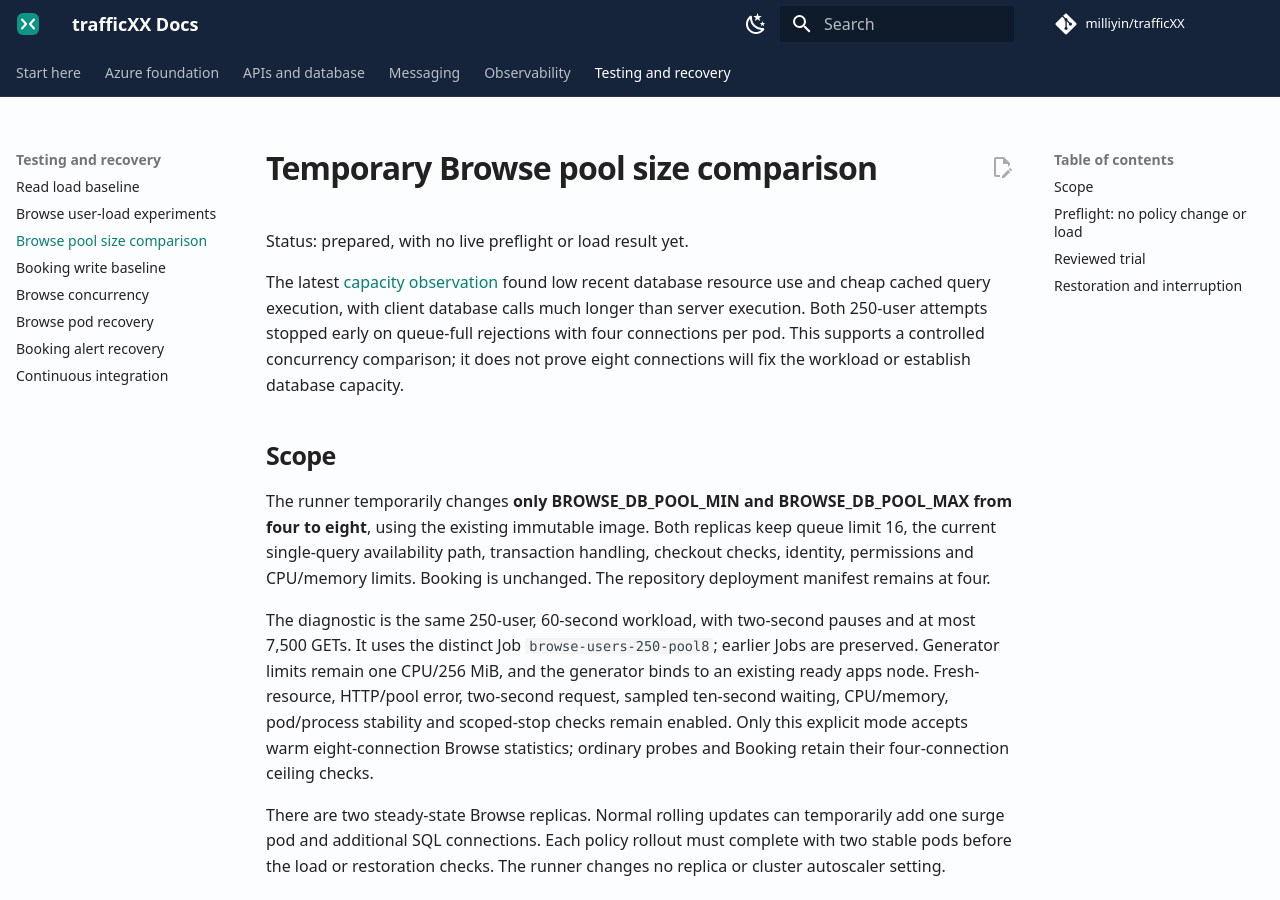
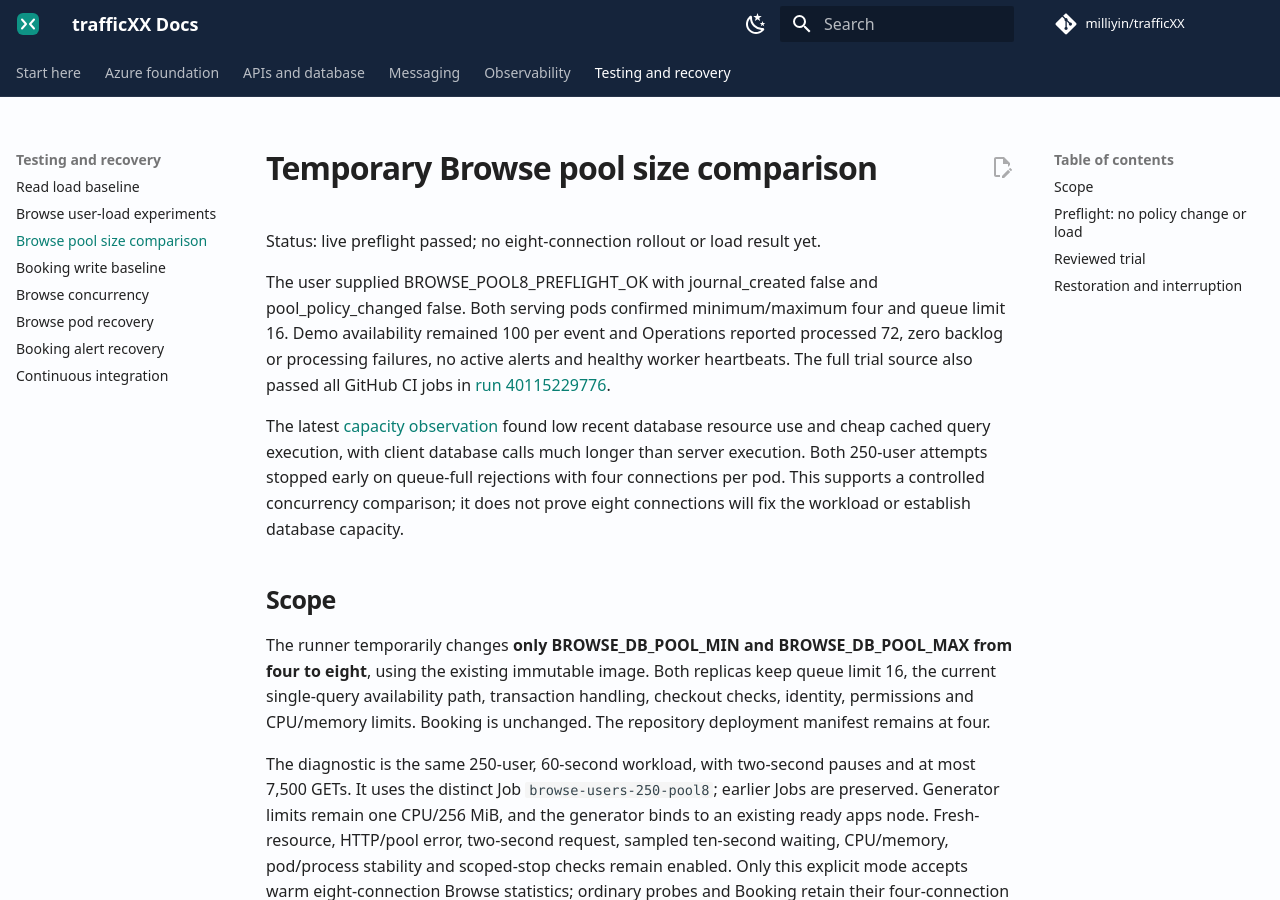
Before and after one commit to milliyin/trafficXX, an MkDocs documentation site: the page built from docs/browse-pool-size-comparison.md, in a window 1280 px wide and 900 px high. Built offline with MkDocs 1.6.1 and Material for MkDocs 9.7.7, drawn with Linux system fonts in a browser that asks for light colours; comment, search, counter and statistics services are not loaded.

Commit message:
Record successful live pool-eight trial preflight

```diff
--- a/docs/browse-pool-size-comparison.md
+++ b/docs/browse-pool-size-comparison.md
@@ -1,6 +1,13 @@
 # Temporary Browse pool size comparison
 
-Status: prepared, with no live preflight or load result yet.
+Status: live preflight passed; no eight-connection rollout or load result yet.
+
+The user supplied BROWSE_POOL8_PREFLIGHT_OK with journal_created false and
+pool_policy_changed false. Both serving pods confirmed minimum/maximum four
+and queue limit 16. Demo availability remained 100 per event and Operations
+reported processed 72, zero backlog or processing failures, no active alerts
+and healthy worker heartbeats. The full trial source also passed all GitHub
+CI jobs in [run 40115229776](https://github.com/milliyin/trafficXX/actions/runs/40115229776).
 
 The latest [capacity observation](browse-user-load.md#live-read-only-capacity-observation-passed)
 found low recent database resource use and cheap cached query execution, with
```
Also changed, not shown: docs/progress.md (+2 -1 lines), memeory.md (+2 -0 lines).
